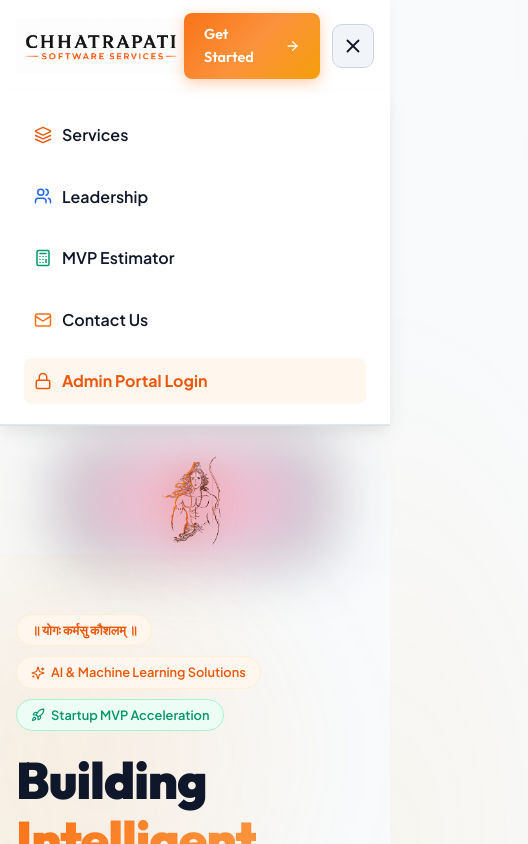
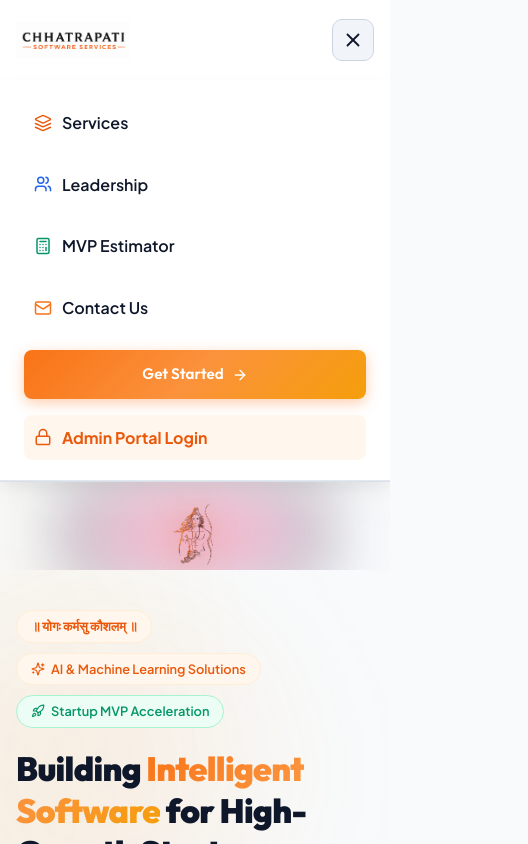
Before and after one commit to Chhatrapati-Software-Services/Chhatrapati-Software-Services, a React (Vite) app: page / in a window 390 px wide. Both pictures are taken after a click on the button "Toggle navigation menu". Shown: the top 844 px of the page, 528 px wide, since content can reach past the window. Built offline with nearby package versions, Linux system fonts and the light colour scheme; no server answers; the HTML template or start-up script is replaced by a standard one.

Commit message:
Fix responsive mobile overflow, header CTA overlapping, and mobile hero heading scaling

```diff
--- a/src/App.jsx
+++ b/src/App.jsx
@@ -77,36 +77,38 @@ export default function App() {
 
   // Public Landing Page View
   return (
-    <div style={{ minHeight: '100vh', display: 'flex', flexDirection: 'column' }}>
+    <div style={{ minHeight: '100vh', display: 'flex', flexDirection: 'column', width: '100%', overflowX: 'hidden' }}>
       <Header keepAliveStatus={keepAliveStatus} onTriggerPing={triggerPing} />
 
-      {/* Centered Shri Ram Emblem with Unshaped Red, Black & Pink Radial Glow Aura (Double Sized) */}
+      {/* Centered Shri Ram Emblem with Unshaped Red, Black & Pink Radial Glow Aura (Mobile Responsive) */}
       <div style={{
-        padding: '28px 0 8px 0',
+        padding: '20px 0 4px 0',
         display: 'flex',
         alignItems: 'center',
         justifyContent: 'center',
-        position: 'relative'
+        position: 'relative',
+        maxWidth: '100%',
+        overflow: 'hidden'
       }}>
-        {/* Unshaped Soft Background Radial Glow Aura (Red, Black, Pink Blend) */}
+        {/* Unshaped Soft Background Radial Glow Aura */}
         <div style={{
           position: 'absolute',
-          width: '280px',
-          height: '140px',
+          width: 'min(280px, 85vw)',
+          height: '130px',
           background: 'radial-gradient(ellipse at center, rgba(239, 68, 68, 0.45) 0%, rgba(236, 72, 153, 0.3) 40%, rgba(15, 23, 42, 0.25) 70%, transparent 100%)',
           filter: 'blur(28px)',
           pointerEvents: 'none',
           zIndex: 0
         }} />
 
-        {/* Double-Sized Emblem Image (92px height) */}
+        {/* Responsive Emblem Image */}
         <img
           src="/shri_ram_emblem.png"
           alt="Shri Ram Emblem"
           style={{
-            height: '92px',
+            height: 'clamp(64px, 12vw, 92px)',
             width: 'auto',
-            maxHeight: '100px',
+            maxHeight: '92px',
             objectFit: 'contain',
             position: 'relative',
             zIndex: 1,
@@ -115,7 +117,7 @@ export default function App() {
         />
       </div>
 
-      <main style={{ flexGrow: 1 }}>
+      <main style={{ flexGrow: 1, width: '100%' }}>
         <Hero />
         <Services />
         <Leadership />
--- a/src/components/Header.jsx
+++ b/src/components/Header.jsx
@@ -43,17 +43,18 @@ export default function Header({ keepAliveStatus, onTriggerPing }) {
         borderBottom: '1px solid #E2E8F0',
         boxShadow: '0 4px 14px rgba(15, 23, 42, 0.04)'
       }}>
-        <div className="container" style={{ display: 'flex', alignItems: 'center', justifyContent: 'space-between', height: '92px' }}>
+        <div className="container" style={{ display: 'flex', alignItems: 'center', justifyContent: 'space-between', height: '80px' }}>
 
           {/* Prominent Official Brand Logo */}
-          <a href="#" style={{ display: 'flex', alignItems: 'center', textDecoration: 'none' }}>
+          <a href="#" style={{ display: 'flex', alignItems: 'center', textDecoration: 'none', flexShrink: 1 }}>
             <img
               src="/logo.png"
               alt="Chhatrapati Software Services"
+              className="header-logo"
               style={{
-                height: '56px',
+                height: '48px',
                 width: 'auto',
-                maxWidth: '280px',
+                maxWidth: '260px',
                 objectFit: 'contain'
               }}
             />
@@ -80,8 +81,8 @@ export default function Header({ keepAliveStatus, onTriggerPing }) {
           </nav>
 
           {/* Right Action CTA & Mobile Hamburger Button */}
-          <div style={{ display: 'flex', alignItems: 'center', gap: '12px' }}>
-            <a href="#contact" className="btn btn-primary" style={{ padding: '10px 20px', fontSize: '0.9rem' }}>
+          <div style={{ display: 'flex', alignItems: 'center', gap: '12px', flexShrink: 0 }}>
+            <a href="#contact" className="btn btn-primary header-cta-desktop" style={{ padding: '10px 20px', fontSize: '0.9rem' }}>
               <span>Get Started</span>
               <ArrowRight size={16} />
             </a>
@@ -94,8 +95,8 @@ export default function Header({ keepAliveStatus, onTriggerPing }) {
                 display: 'none',
                 alignItems: 'center',
                 justifyContent: 'center',
-                width: '44px',
-                height: '44px',
+                width: '42px',
+                height: '42px',
                 borderRadius: '10px',
                 background: '#F1F5F9',
                 border: '1px solid #CBD5E1',
@@ -154,6 +155,15 @@ export default function Header({ keepAliveStatus, onTriggerPing }) {
               <span>Contact Us</span>
             </a>
             <a
+              href="#contact"
+              onClick={() => setMobileMenuOpen(false)}
+              className="btn btn-primary"
+              style={{ padding: '12px', textAlign: 'center', marginTop: '4px' }}
+            >
+              <span>Get Started</span>
+              <ArrowRight size={16} />
+            </a>
+            <a
               href="#admin"
               onClick={() => setMobileMenuOpen(false)}
               style={{ display: 'flex', alignItems: 'center', gap: '10px', padding: '10px', textDecoration: 'none', color: 'var(--color-orange-dark)', fontWeight: 700, background: 'var(--color-orange-light)', borderRadius: '8px' }}
--- a/src/components/Hero.jsx
+++ b/src/components/Hero.jsx
@@ -5,7 +5,7 @@ export default function Hero() {
   return (
     <section style={{
       position: 'relative',
-      padding: '60px 0 60px 0',
+      padding: '40px 0 60px 0',
       overflow: 'hidden'
     }}>
       {/* Subtle radial background glow */}
@@ -40,7 +40,7 @@ export default function Hero() {
               </div>
             </div>
 
-            <h1 style={{ fontSize: '3.2rem', fontWeight: 900, lineHeight: 1.15, marginBottom: '24px', color: '#0F172A' }}>
+            <h1 className="hero-heading">
               Building <span className="gradient-text">Intelligent Software</span> for High-Growth Startups.
             </h1>
 
--- a/src/index.css
+++ b/src/index.css
@@ -57,6 +57,7 @@
 html {
   scroll-behavior: smooth;
   color-scheme: light;
+  overflow-x: hidden;
 }
 
 body {
@@ -66,6 +67,7 @@ body {
   line-height: 1.6;
   overflow-x: hidden;
   min-height: 100vh;
+  width: 100%;
   background-image:
     radial-gradient(at 100% 0%, rgba(249, 115, 22, 0.05) 0px, transparent 50%),
     radial-gradient(at 0% 100%, rgba(245, 158, 11, 0.05) 0px, transparent 50%);
@@ -87,6 +89,15 @@ h1, h2, h3, h4, h5, h6 {
 
 .mono {
   font-family: var(--font-mono);
+}
+
+.hero-heading {
+  font-size: 3.2rem;
+  font-weight: 900;
+  line-height: 1.15;
+  margin-bottom: 24px;
+  color: #0F172A;
+  word-break: break-word;
 }
 
 /* Cards */
@@ -187,6 +198,7 @@ h1, h2, h3, h4, h5, h6 {
   max-width: 1240px;
   margin: 0 auto;
   padding: 0 24px;
+  width: 100%;
 }
 
 .section {
@@ -268,13 +280,24 @@ h1, h2, h3, h4, h5, h6 {
 
 @media (max-width: 768px) {
   .container {
-    padding: 0 16px;
+    padding: 0 16px !important;
   }
   .desktop-nav {
     display: none !important;
   }
+  .header-cta-desktop {
+    display: none !important;
+  }
   .mobile-menu-btn {
     display: flex !important;
+  }
+  .header-logo {
+    height: 38px !important;
+    max-width: 170px !important;
+  }
+  .hero-heading {
+    font-size: 2.1rem !important;
+    line-height: 1.25 !important;
   }
   .metrics-grid {
     grid-template-columns: 1fr !important;
```
